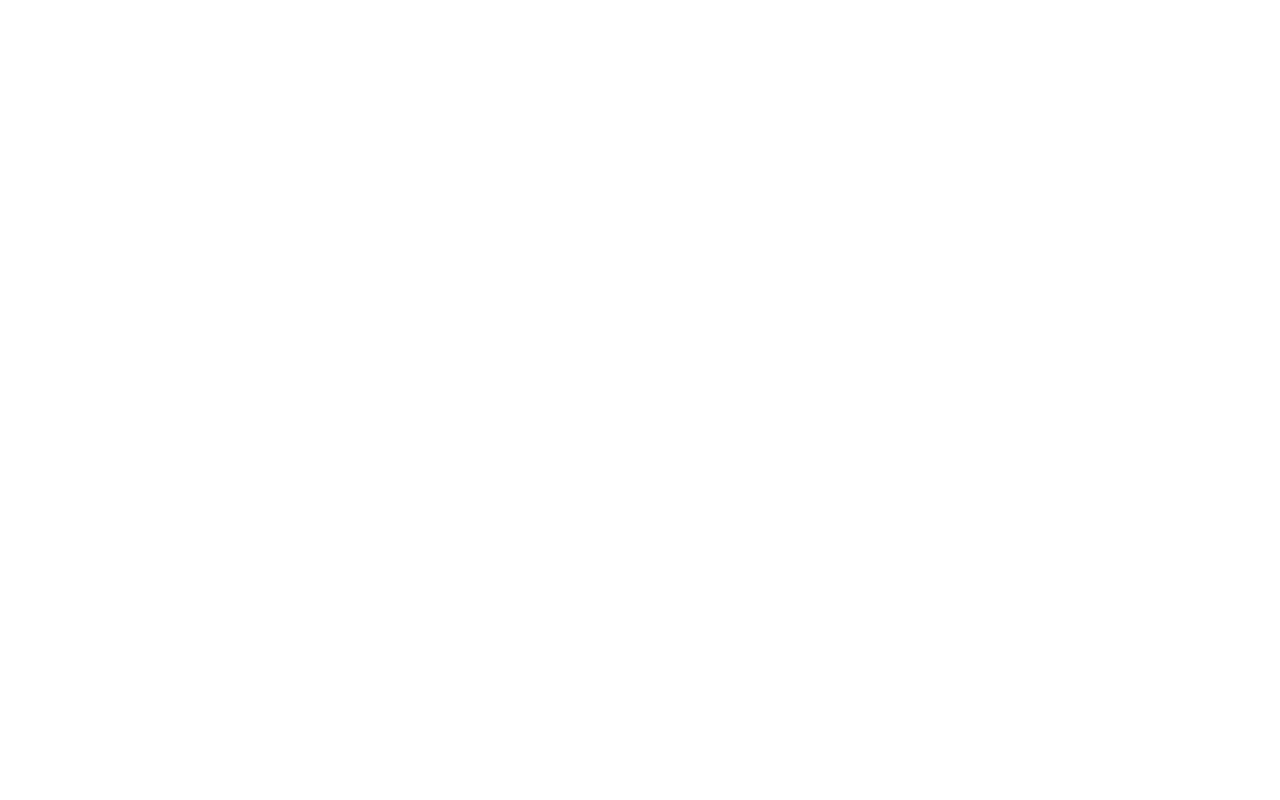
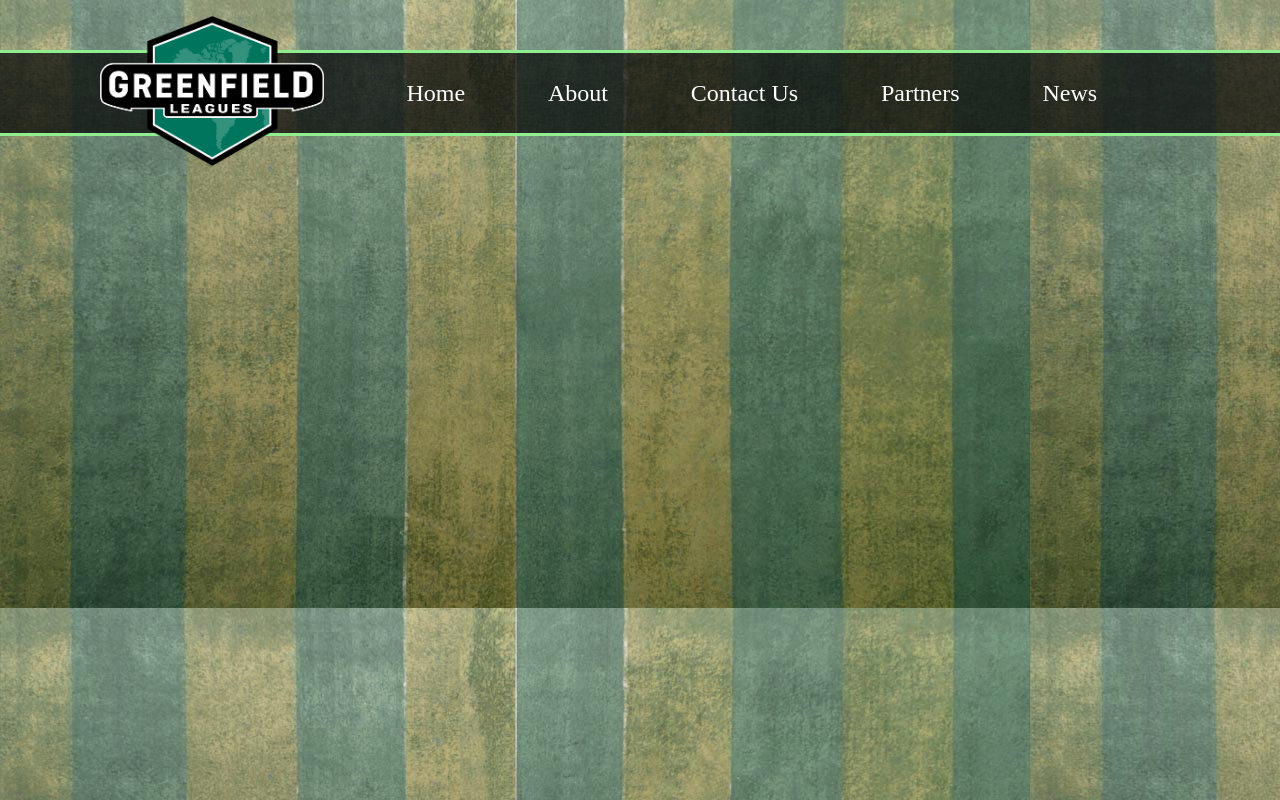
Before and after one commit to JAV27/greenfield, a plain HTML site: page index.html in a window 1280 px wide. Drawn offline with Linux system fonts and the light colour scheme.

Commit message:
navbar setup

```diff
--- a/assets/main.css
+++ b/assets/main.css
@@ -0,0 +1,35 @@
+body {
+    margin: 0;
+    background-image: url('background.jpg');
+}
+
+.nav img {
+    height: 150px;
+}
+
+.nav {
+    display: flex;
+    margin-top: 50px;
+    border-top: 3px solid lightgreen;
+    border-bottom: 3px solid lightgreen;
+    background-color: rgba(0, 0, 0, .7);
+    color: white;
+    align-items: center;
+    padding: 0px 100px;
+    max-height: 80px;
+}
+
+.nav .tabs {
+    display: flex;
+    justify-content: space-evenly;
+    width: 100%;
+    font-size: 24px;
+}
+
+.nav .tabs p a {
+    cursor: pointer;
+}
+
+.nav .tabs p a:hover {
+    text-decoration: underline;
+}
--- a/index.html
+++ b/index.html
@@ -4,12 +4,20 @@
     <meta charset="UTF-8">
     <meta name="viewport" content="width=device-width, initial-scale=1.0">
     <title>Greenfield LLC</title>
-    <link rel="stylesheet" href="/assets/main.css">
+    <link rel="stylesheet" href="assets/main.css">
 </head>
 <body>
-
-
-
-
+    <div class="nav">
+        <div class="image">
+            <img src="assets/logo.png">
+        </div>
+        <div class="tabs">
+            <p><a>Home</a></p>
+            <p><a>About</a></p>
+            <p><a>Contact Us</a></p>
+            <p><a>Partners</a></p>
+            <p><a>News</a></p>
+        </div>
+    </div>
 </body>
 </html>
```
Also changed, not shown: assets/background.jpg (added), assets/logo.png (added).
